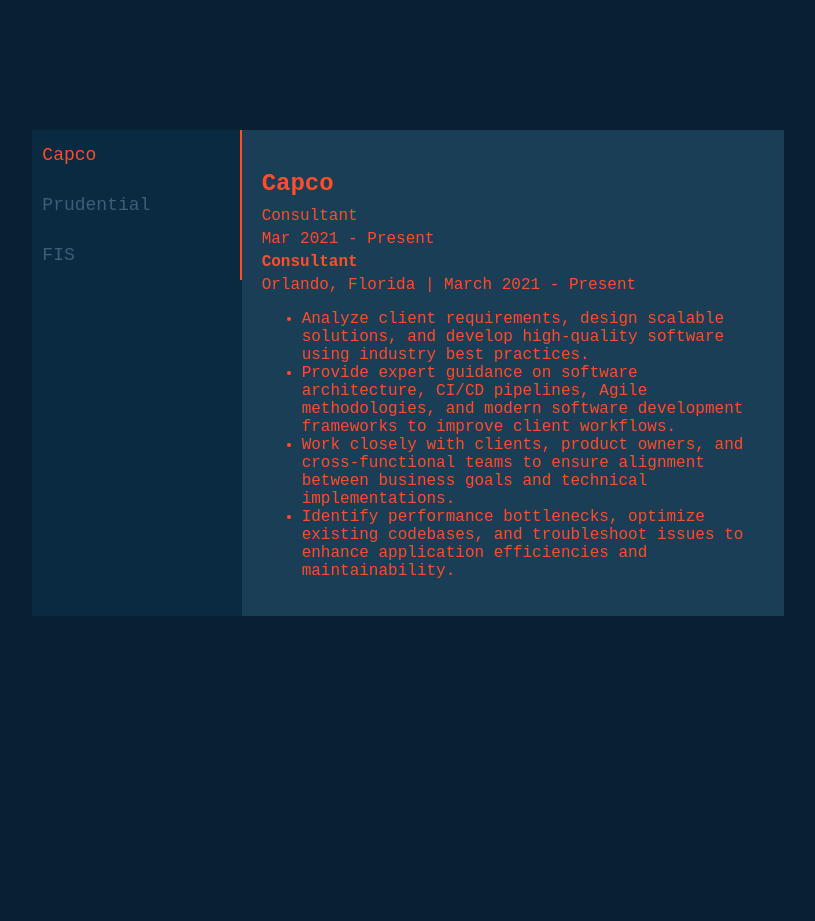
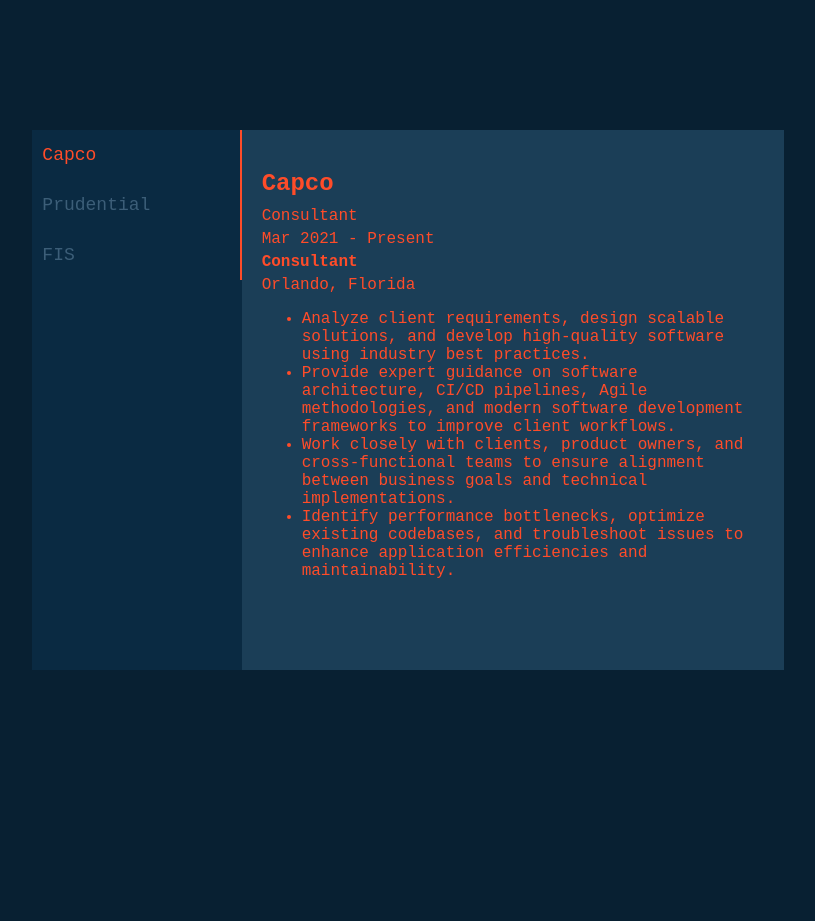
Before and after one commit to kylest0kes/folio, a React (Create React App) app: page / in a window 1280 px wide. Shown: the part 1980-2901 px from the top of the page, without its empty margins (189-1004 px from the left). Built offline with nearby package versions, Linux system fonts and the light colour scheme.

Commit message:
work section and scroll bar style updates

```diff
--- a/src/App.css
+++ b/src/App.css
@@ -10,11 +10,11 @@ html, body {
 }
 
 ::-webkit-scrollbar-track {
-  background: #2C394B;
+  background: #0f3450;
 }
 
 ::-webkit-scrollbar-thumb {
-  background: #334756;
+  background: #0e3e62;
   border-radius: 25px;
 }
 
--- a/src/Assets/jobs/jobs.js
+++ b/src/Assets/jobs/jobs.js
@@ -8,7 +8,7 @@ const JOBS = [
     date: "Mar 2021 - Present",
     jobdesc: [
       <p><strong>Consultant</strong></p>,
-      <p>Orlando, Florida | March 2021 - Present</p>,
+      <p>Orlando, Florida</p>,
       <ul>
         <li>Analyze client requirements, design scalable solutions, and develop high-quality software using industry best practices.</li>
         <li>Provide expert guidance on software architecture, CI/CD pipelines, Agile methodologies, and modern software development frameworks to improve client workflows.</li>
@@ -27,7 +27,7 @@ const JOBS = [
     date: "Mar 2022 - Present",
     jobdesc: [
       <p><strong>Senior Software Engineer</strong></p>,
-      <p>(via Capco) Remote | March 2022 - Present</p>,
+      <p>(via Capco) Remote</p>,
       <ul>
         <li>Assisted in leading the migration of a critical Fund service into the Adobe AEM ecosystem from a Drupal/Angular codebase, improving performance, application security, code quality, and test coverage.</li>
         <li>Implemented a robust Data Layer framework in the migrated Fund Service, allowing for better data collection to drive future business decisions.</li>
@@ -49,7 +49,7 @@ const JOBS = [
     date: 'April 2021 - February 2022',
     jobdesc: [
       <p><strong>QA Engineer / Business Analyst</strong></p>,
-      <p>(via Capco) Remote | April 2021 - February 2022</p>,
+      <p>(via Capco) Remote</p>,
       <ul>
         <li>Assisted in creating a comprehensive QA framework, combining manual and automated testing practices.</li>
         <li>Implemented a robust testing reporting system, transforming manual and automated test result records into an easily digestible format.</li>
--- a/src/Components/WorkItem/WorkItem.css
+++ b/src/Components/WorkItem/WorkItem.css
@@ -38,6 +38,8 @@ ul.tabs li:hover {
   padding: 20px;
   background-color: #1b3e57; /* Optional background for separation */
   color: white;
+  height: 500px;
+  overflow-y: auto;
 }
 
 .tab_content h2 {
```
